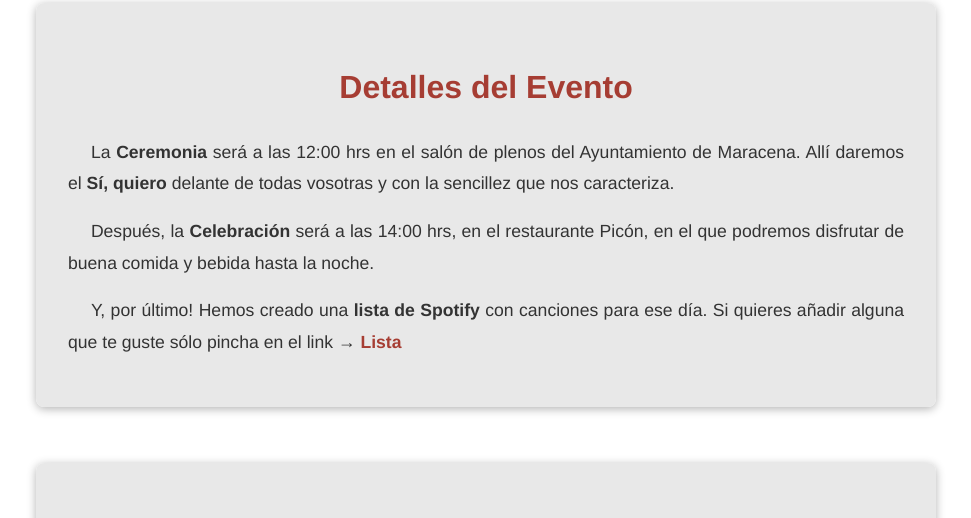
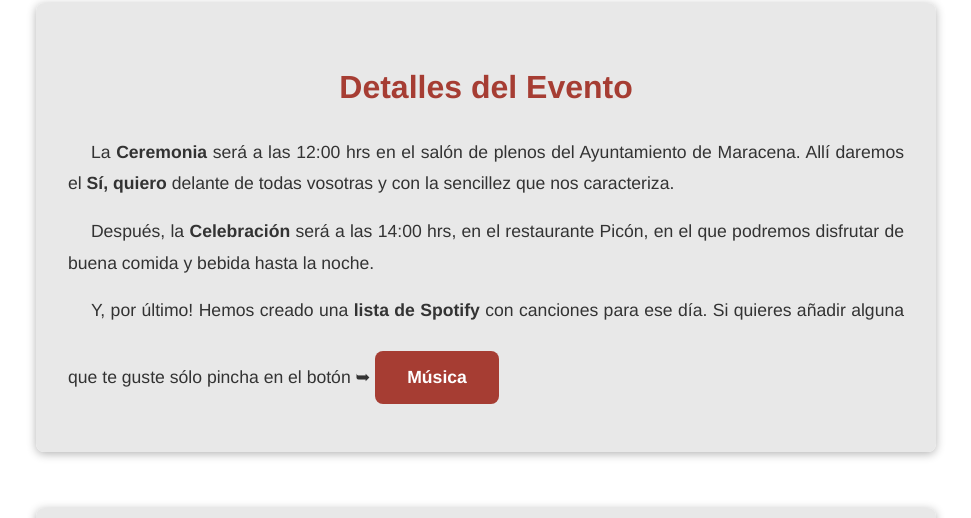
Before and after one commit to MariaRenoir/InvitacionBoda, a plain HTML site: page docs/index.html in a window 1280 px wide. Shown: the part 1416-1934 px from the top of the page, without its empty margins (154-1125 px from the left). Drawn offline with nearby package versions, Linux system fonts and the light colour scheme.

Commit message:
Cambio enlace musica

```diff
--- a/docs/css/style.css
+++ b/docs/css/style.css
@@ -54,7 +54,7 @@ section p {
 }
 
 section p a {
-  color: #A63D33;
+  color: white;
   font-weight: bold;
   text-decoration: none;
 }
--- a/docs/index.html
+++ b/docs/index.html
@@ -34,7 +34,7 @@
           <h2>Detalles del Evento</h2>
           <p>La <strong>Ceremonia</strong> será a las 12:00 hrs en el salón de plenos del Ayuntamiento de Maracena. Allí daremos el <b>Sí, quiero</b> delante de todas vosotras y con la sencillez que nos caracteriza.</p>
           <p>Después, la <strong>Celebración</strong> será a las 14:00 hrs, en el restaurante Picón, en el que podremos disfrutar de buena comida y bebida hasta la noche.</p>
-          <p>Y, por último! Hemos creado una <b>lista de Spotify</b> con canciones para ese día. Si quieres añadir alguna que te guste sólo pincha en el link    &rarr; <a href="https://open.spotify.com/playlist/7eK5G7815ktzLqU0CiWMQT?si=4c31246e7d3d4338" target="_blank">Lista</a></p>
+          <p>Y, por último! Hemos creado una <b>lista de Spotify</b> con canciones para ese día. Si quieres añadir alguna que te guste sólo pincha en el botón    ➥ <button><a href="https://open.spotify.com/playlist/7eK5G7815ktzLqU0CiWMQT?si=woGpV9pmTxufjfVJcEpIrg&pt=5bd800334f36aac51fcb503651af4a09&pi=xjUwkrJuTWeNm" target="_blank">Música</a></button></p>
 
         </section>
 
```
